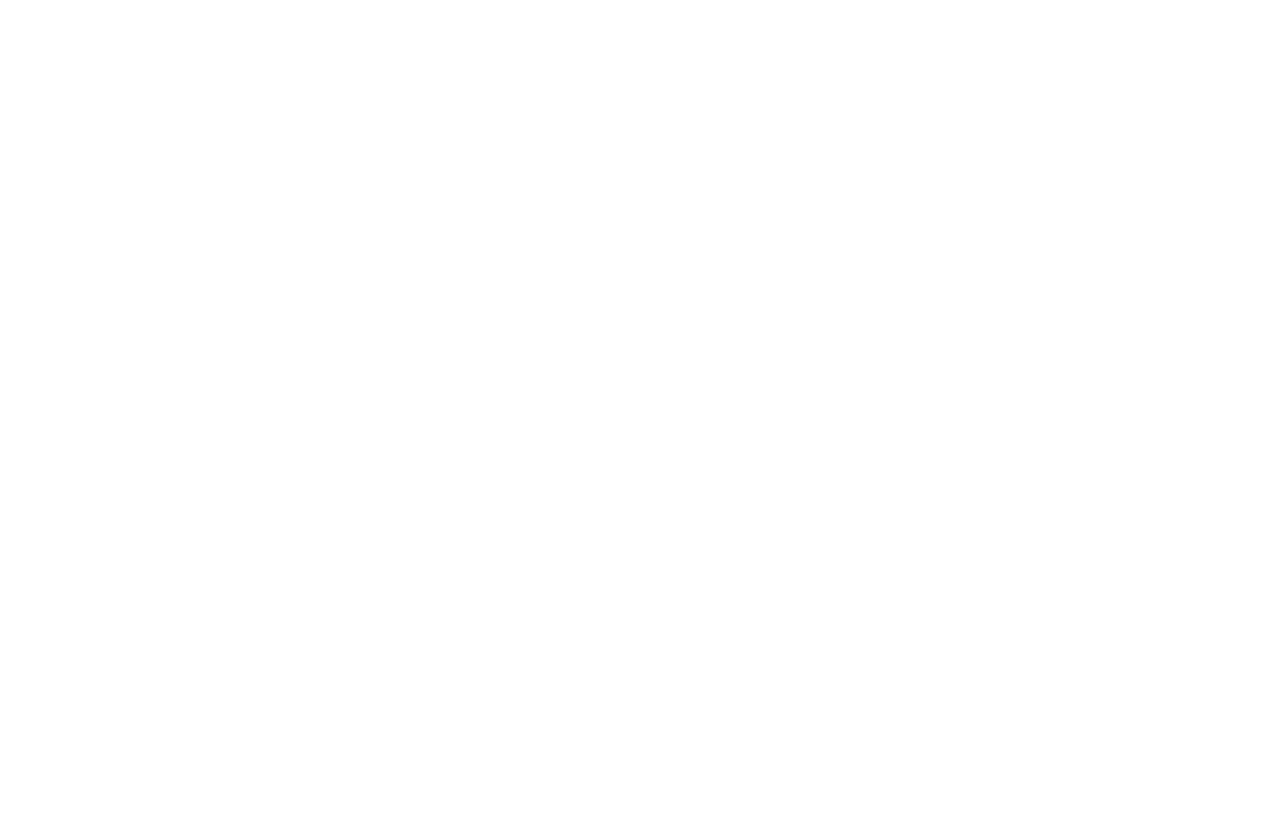
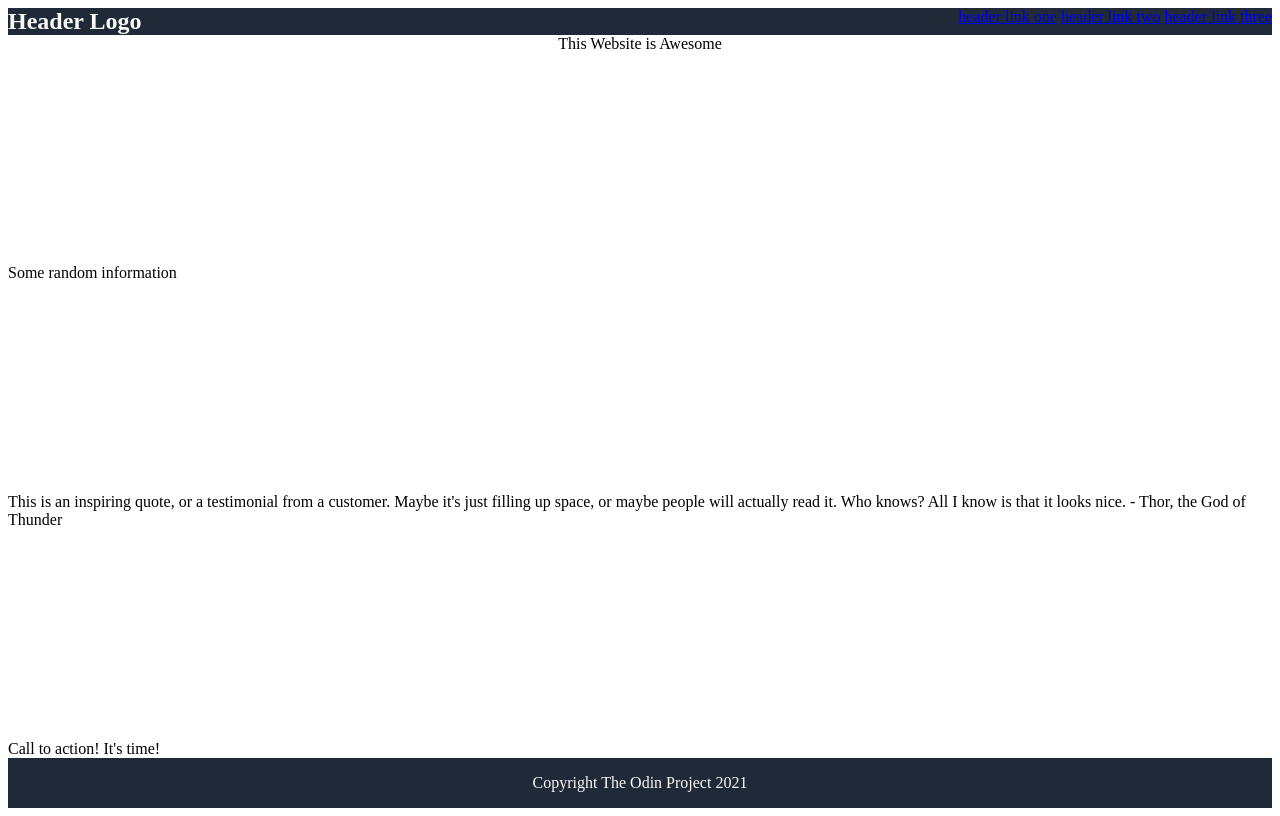
Before and after one commit to MarlonCGH/odin_landing_page, a plain HTML site: page index.html in a window 1280 px wide. Drawn offline with Linux system fonts and the light colour scheme.

Commit message:
Make each section

```diff
--- a/index.html
+++ b/index.html
@@ -3,10 +3,40 @@
     <meta charset="UTF-8">
     <meta http-equiv="X-UA-Compatible" content="IE=edge">
     <meta name="viewport" content="width=device-width, initial-scale=1.0">
-    <title>Document</title>
+    <title>Landing Page</title>
     <link rel="stylesheet" href="styles.css">
 </head>
 <body>
-
+    <header>
+        <div class="logo">
+            Header Logo
+        </div>
+        <div class="header_links">
+            <a href="#">header link one</a>
+            <a href="#">header link two</a>
+            <a href="#">header link three</a>
+        </div>
+    </header>
+    <main>
+        <div class="awesome">
+            This Website is Awesome
+        </div>
+        <div class="information">
+            Some random information
+            <div class="info_sections">
+                <div></div>
+            </div>
+        </div>
+        <div class="quote">
+            This is an inspiring quote, or a testimonial from a customer. Maybe it's just filling up space, or maybe people will actually read it. Who knows?
+            All I know is that it looks nice.    - Thor, the God of Thunder
+        </div>
+        <div class="signup">
+            Call to action! It's time!
+        </div>
+    </main>
+    <footer>
+        Copyright The Odin Project 2021
+    </footer>
 </body>
 </html>
--- a/styles.css
+++ b/styles.css
@@ -0,0 +1,38 @@
+body {
+    display: flex;
+    flex-direction: column;
+    justify-content: space-between;
+    height: 100vh;
+}
+
+main {
+    display: flex;
+    flex-direction: column;
+    flex: 1;
+    justify-content: space-between;
+}
+
+header {
+    display: flex;
+    justify-content: space-between;
+    background-color: #1F2937;
+}
+footer {
+    padding: 16px;
+    text-align: center;
+    background-color: #1F2937;
+    color: #F9FAF8;
+}
+
+.logo {
+    color: #F9FAF8;
+    font-size: 24px;
+    font-weight: bold;
+}
+
+
+.awesome {
+    display: flex;
+    justify-content: center;
+    align-items: center;
+}
```
